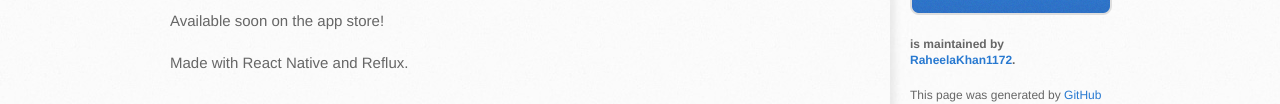
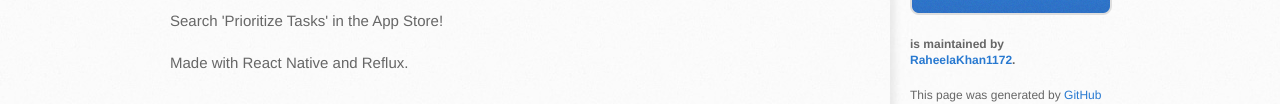
Before and after one commit to RaheelaKhan1172/Prioritize, a plain HTML site: page index.html in a window 1280 px wide. Shown: the part 429-533 px from the top of the page. Drawn offline with Linux system fonts and the light colour scheme.

Commit message:
Update index.html

```diff
--- a/index.html
+++ b/index.html
@@ -33,7 +33,7 @@
 
 <p>Brain clutter, fidgety behavior, anxiety, analysis paralysis be gone! Prioritize tells you which task to do based on the task with the highest priority available. If you want to eat ice cream but completing a project has a higher priority, that ice creams gonna have to be pushed down the stack until you pop that project first!</p>
 
-<p>Available soon on the app store!</p>
+<p>Search 'Prioritize Tasks' in the App Store!</p>
 
 <p>Made with React Native and Reflux. </p>
         </section>
```
